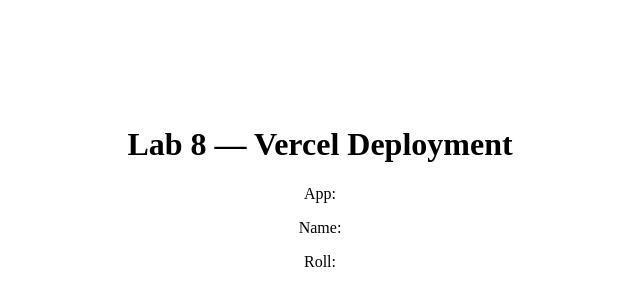
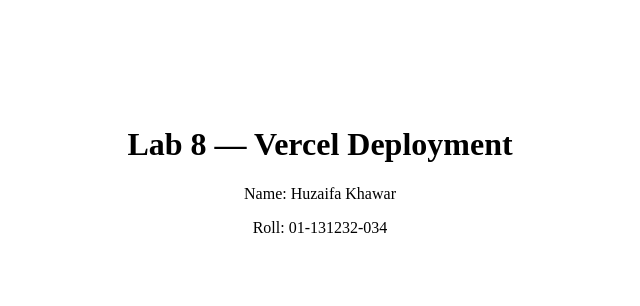
Before and after one commit to huzaifakhawar/my-lab8-app, a Next.js app: page / in a window 1280 px wide. Shown: the top 306 px of the page, without its empty margins (320-960 px from the left). Built offline with nearby package versions, Linux system fonts and the light colour scheme.

Commit message:
Update page.tsx

```diff
--- a/app/page.tsx
+++ b/app/page.tsx
@@ -1,14 +1,9 @@
 export default function Home() {
-  const appName = process.env.NEXT_PUBLIC_APP_NAME;
-  const studentName = process.env.NEXT_PUBLIC_STUDENT_NAME;
-  const studentRoll = process.env.NEXT_PUBLIC_STUDENT_ROLL;
-
   return (
     <main style={{ textAlign: "center", marginTop: "10%" }}>
       <h1>Lab 8 — Vercel Deployment</h1>
-      <p>App: {appName}</p>
-      <p>Name: {studentName}</p>
-      <p>Roll: {studentRoll}</p>
+      <p>Name: Huzaifa Khawar</p>
+      <p>Roll: 01-131232-034</p>
     </main>
   );
 }
```
